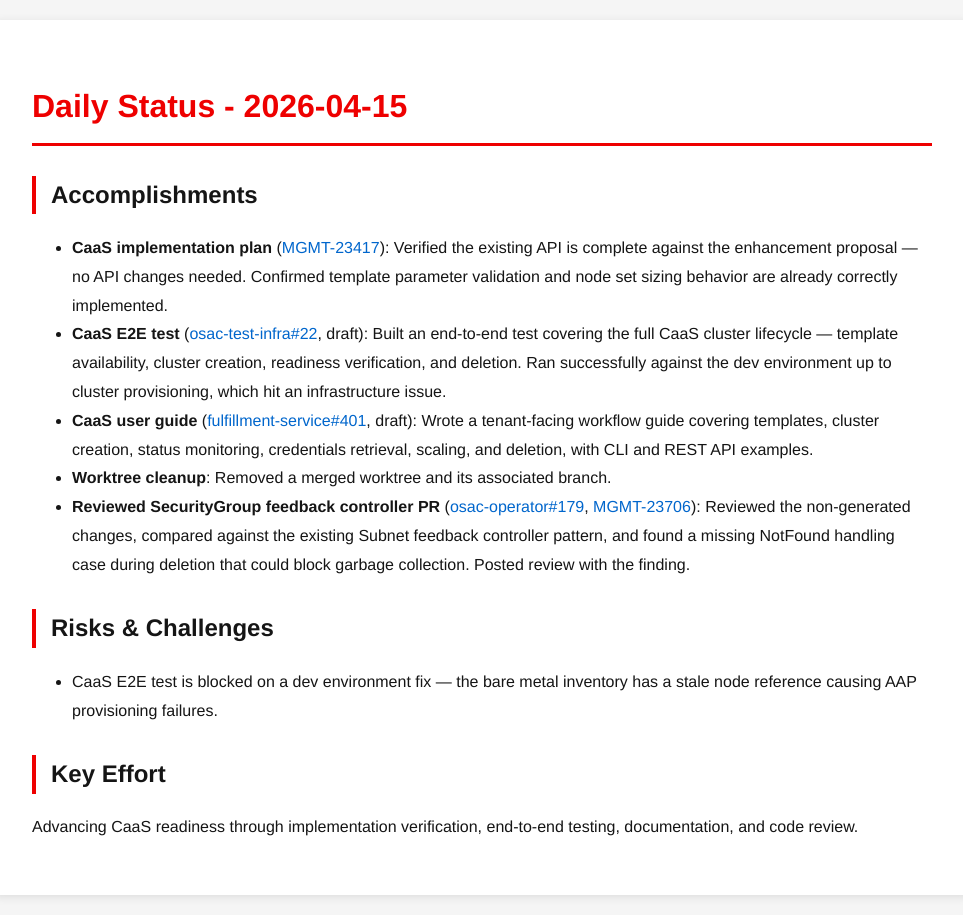
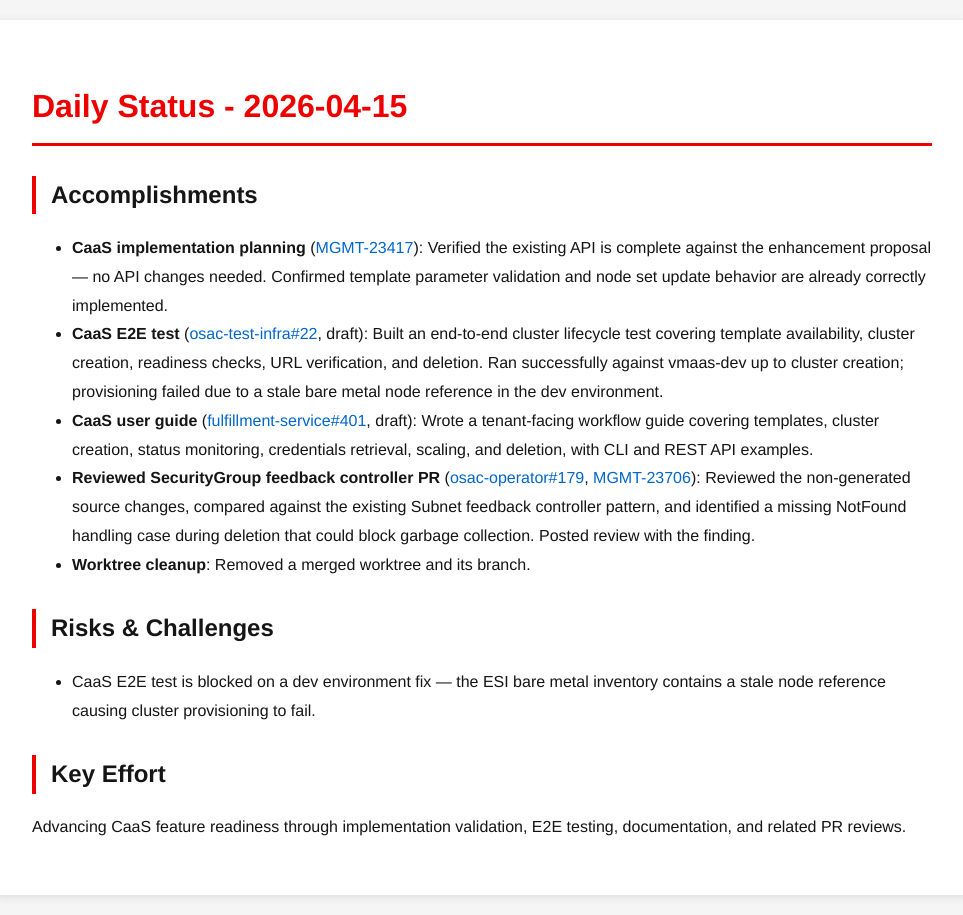
Before and after one commit to tzvatot/daily-status, a Jekyll site: the page built from 2026-04-15.md, in a window 1280 px wide. Shown: the whole page, without its empty margins (158-1121 px from the left). Built offline with Jekyll 4.4.1, drawn with Linux system fonts in a browser that asks for light colours.

Commit message:
Daily status update - 2026-04-15

```diff
--- a/2026-04-15.md
+++ b/2026-04-15.md
@@ -7,14 +7,14 @@
 # Daily Status - 2026-04-15
 
 ## Accomplishments
-- **CaaS implementation plan** ([MGMT-23417](https://issues.redhat.com/browse/MGMT-23417)): Verified the existing API is complete against the enhancement proposal — no API changes needed. Confirmed template parameter validation and node set sizing behavior are already correctly implemented.
-- **CaaS E2E test** ([osac-test-infra#22](https://github.com/osac-project/osac-test-infra/pull/22), draft): Built an end-to-end test covering the full CaaS cluster lifecycle — template availability, cluster creation, readiness verification, and deletion. Ran successfully against the dev environment up to cluster provisioning, which hit an infrastructure issue.
+- **CaaS implementation planning** ([MGMT-23417](https://issues.redhat.com/browse/MGMT-23417)): Verified the existing API is complete against the enhancement proposal — no API changes needed. Confirmed template parameter validation and node set update behavior are already correctly implemented.
+- **CaaS E2E test** ([osac-test-infra#22](https://github.com/osac-project/osac-test-infra/pull/22), draft): Built an end-to-end cluster lifecycle test covering template availability, cluster creation, readiness checks, URL verification, and deletion. Ran successfully against vmaas-dev up to cluster creation; provisioning failed due to a stale bare metal node reference in the dev environment.
 - **CaaS user guide** ([fulfillment-service#401](https://github.com/osac-project/fulfillment-service/pull/401), draft): Wrote a tenant-facing workflow guide covering templates, cluster creation, status monitoring, credentials retrieval, scaling, and deletion, with CLI and REST API examples.
-- **Worktree cleanup**: Removed a merged worktree and its associated branch.
-- **Reviewed SecurityGroup feedback controller PR** ([osac-operator#179](https://github.com/osac-project/osac-operator/pull/179), [MGMT-23706](https://issues.redhat.com/browse/MGMT-23706)): Reviewed the non-generated changes, compared against the existing Subnet feedback controller pattern, and found a missing NotFound handling case during deletion that could block garbage collection. Posted review with the finding.
+- **Reviewed SecurityGroup feedback controller PR** ([osac-operator#179](https://github.com/osac-project/osac-operator/pull/179), [MGMT-23706](https://issues.redhat.com/browse/MGMT-23706)): Reviewed the non-generated source changes, compared against the existing Subnet feedback controller pattern, and identified a missing NotFound handling case during deletion that could block garbage collection. Posted review with the finding.
+- **Worktree cleanup**: Removed a merged worktree and its branch.
 
 ## Risks & Challenges
-- CaaS E2E test is blocked on a dev environment fix — the bare metal inventory has a stale node reference causing AAP provisioning failures.
+- CaaS E2E test is blocked on a dev environment fix — the ESI bare metal inventory contains a stale node reference causing cluster provisioning to fail.
 
 ## Key Effort
-Advancing CaaS readiness through implementation verification, end-to-end testing, documentation, and code review.
+Advancing CaaS feature readiness through implementation validation, E2E testing, documentation, and related PR reviews.
```
